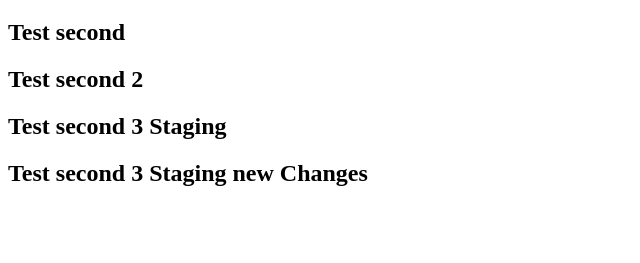
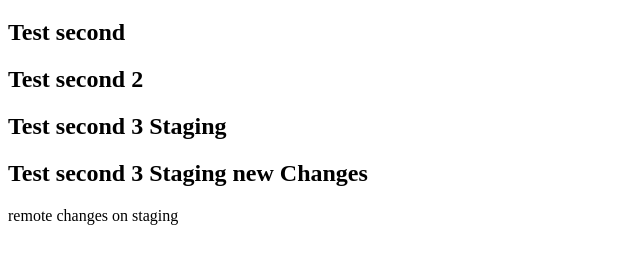
Before and after one commit to Rajeshkprajapati/TestSample, a plain HTML site: page Index.html in a window 1280 px wide. Shown: the part 61-324 px from the top of the page, without its empty margins (0-640 px from the left). Drawn offline with Linux system fonts and the light colour scheme.

Commit message:
Remote changes on staging

```diff
--- a/Index.html
+++ b/Index.html
@@ -11,5 +11,6 @@
     <h2>Test second 2</h2>
     <h2>Test second 3 Staging</h2>
     <h2>Test second 3 Staging new Changes</h2>
+    <p>remote changes on staging</p>
 </body>
 </html>
```
